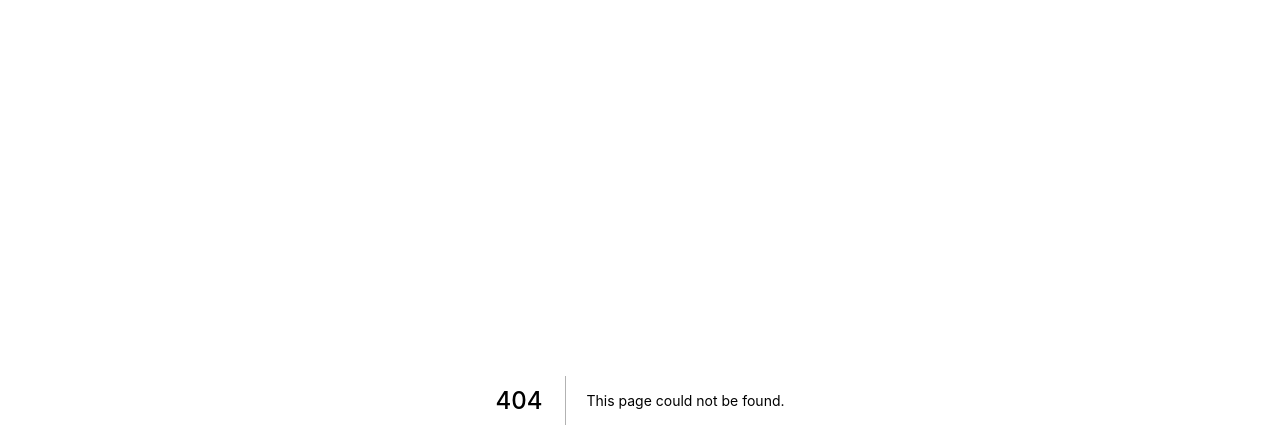
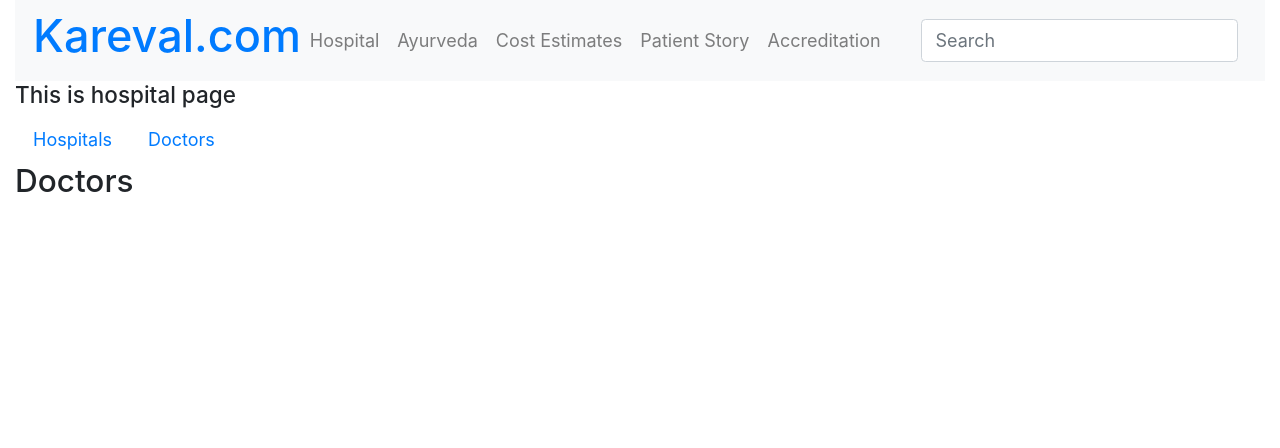
Before and after one commit to developerajendra/nextjs-typescript, a Next.js app: page /hospital/doctors in a window 1280 px wide. Before the commit this address had no page. Shown: the top 448 px of the page. Built offline with nearby package versions, Linux system fonts and the light colour scheme.

Commit message:
hospital routing implemented

```diff
--- a/components/header/header.tsx
+++ b/components/header/header.tsx
@@ -4,7 +4,7 @@ import {Navbar, Form, FormControl} from 'react-bootstrap';
 import Link from 'next/link';
 
 const headerNavigation = [
-    {name:'Hospital',route:'/hospital'},
+    {name:'Hospital',route:'/hospital/hospitals'},
     {name:'Ayurveda',route:'/ayurveda'},
     {name:'Cost Estimates',route:'/cost-estimates'},
     {name:'Patient Story',route:'/patient-story'},
--- a/package.json
+++ b/package.json
@@ -8,6 +8,7 @@
     "start": "next start"
   },
   "dependencies": {
+    "@zeit/next-css": "^1.0.1",
     "bootstrap": "^4.5.0",
     "date-fns": "^2.11.1",
     "gray-matter": "^4.0.2",
--- a/pages/_app.tsx
+++ b/pages/_app.tsx
@@ -2,7 +2,10 @@ import { AppProps } from 'next/app'
 
 import '../styles/global.css'
 import 'bootstrap/dist/css/bootstrap.min.css';
+import {Container} from 'react-bootstrap';
 
 export default function App({ Component, pageProps }: AppProps) {
-  return <Component {...pageProps} />
+  return<Container fluid>
+          <Component {...pageProps} />
+    </Container>
 }
--- a/pages/home.tsx
+++ b/pages/home/index.tsx
@@ -1,12 +1,11 @@
 import React from 'react'
 
-
-import Layout from '../components/layout'
+import Layout from '../../components/layout'
 
 function Home() {
     return (
         <Layout>
-            <h1>This is home page</h1>
+            <h5>This is home page</h5>
         </Layout>
     )
 }
--- /dev/null
+++ b/pages/hospital/doctors/index.tsx
@@ -0,0 +1,12 @@
+import React from 'react'
+import Hospital from '../index';
+
+function Doctors() {
+    return (
+         <Hospital>
+            <h3>Doctors</h3>
+        </Hospital>
+    )
+}
+
+export default Doctors
--- /dev/null
+++ b/pages/hospital/index.tsx
@@ -0,0 +1,21 @@
+import React from 'react'
+import Layout from '../../components/layout'
+import {Navigation} from '../../components/common';
+
+const headerNavigation = [
+    {name:'Hospitals',route:'/hospital/hospitals'},
+    {name:'Doctors',route:'/hospital/doctors'},
+
+];
+
+function Hospital({children}) {
+    return (
+        <Layout>
+            <h5>This is hospital page</h5>
+            <Navigation navItems={headerNavigation} />
+            {children}
+        </Layout>
+    )
+}
+
+export default Hospital
--- a/pages/index.tsx
+++ b/pages/index.tsx
@@ -18,10 +18,7 @@ export default function Main({
   }[]
 }) {
   return (
-    <Container fluid>
        <Home />
-    </Container>
-
   )
 }
 
```
Also changed, not shown: pages/hospital.tsx (deleted, +0 -20 lines), pages/hospital/hospitals/index.tsx (added, +14 -0 lines), 1 other file (tests, documents, lock files or other folders).
